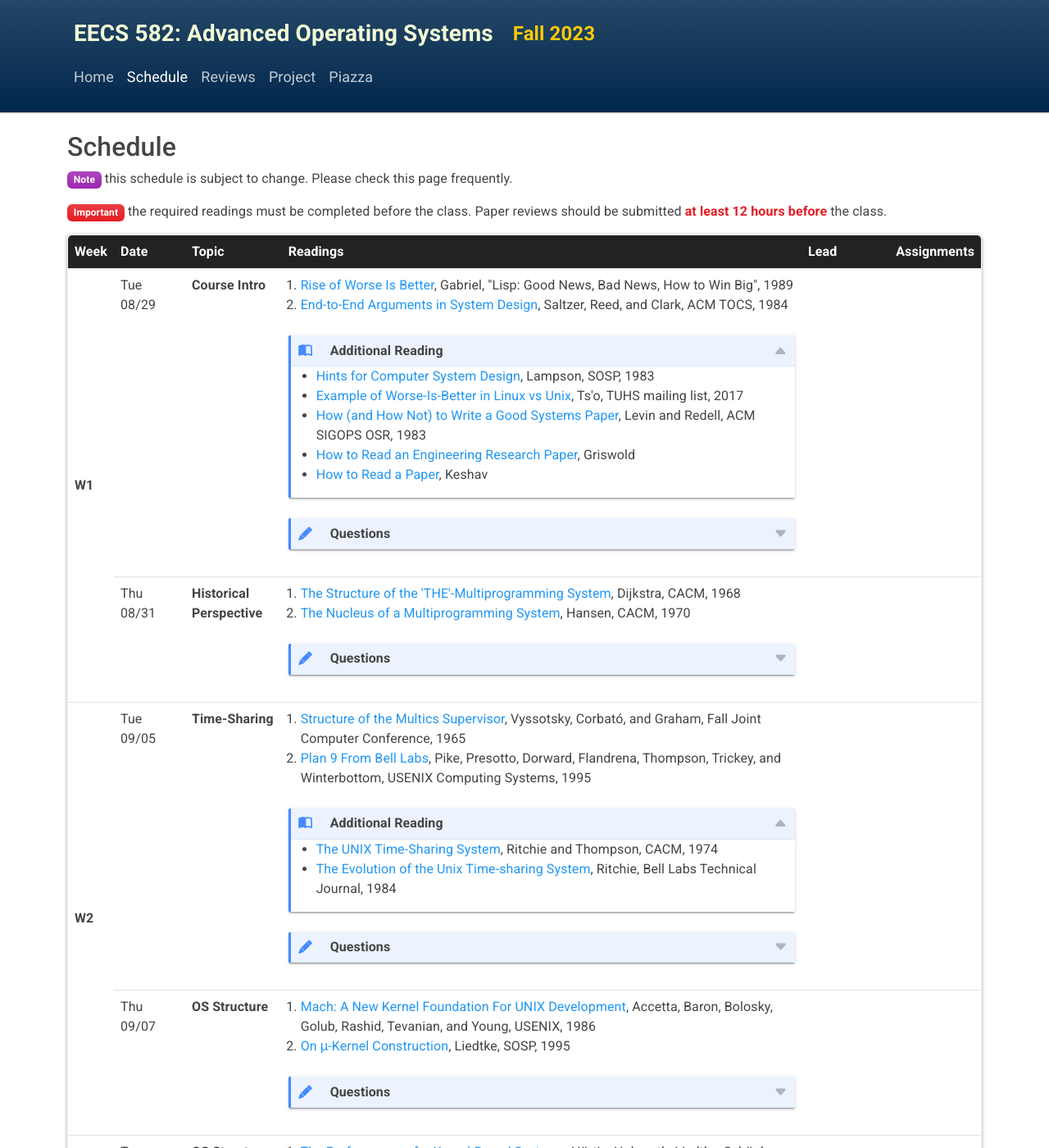
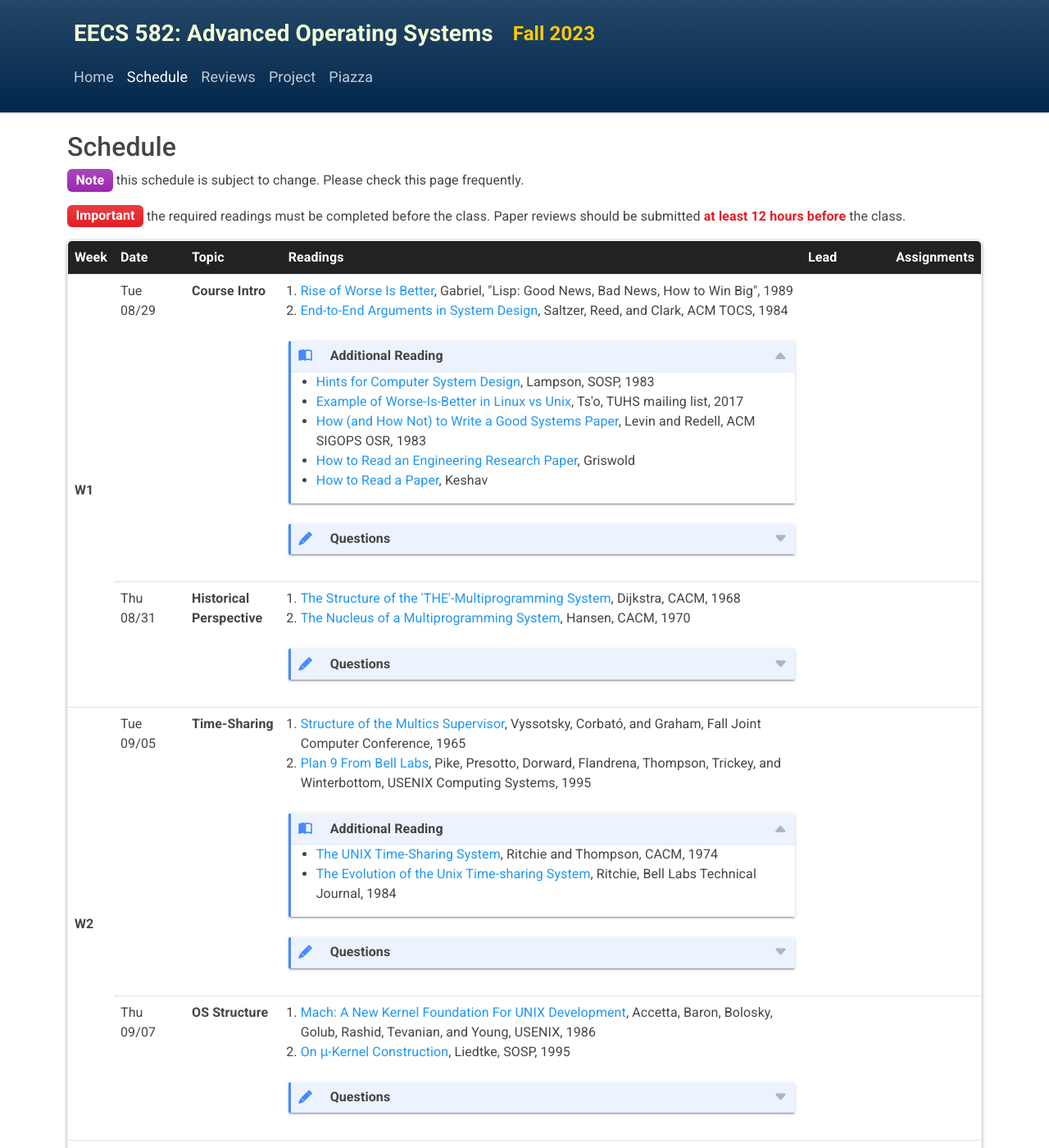
Before and after one commit to eecs582/eecs582.github.io, a Jekyll site: the page built from schedule.html, in a window 1280 px wide and 1400 px high. Shown: the whole window at 82% size. Built offline with Jekyll 4.4.1, drawn with Linux system fonts in a browser that asks for light colours.

Commit message:
medium badge

```diff
--- a/assets/css/site.css
+++ b/assets/css/site.css
@@ -52,6 +52,9 @@ html {
 }
 .bs-docs-navbar-masthead {
 	top: 62px;
+}
+.md-badge {
+  font-size: 16px;
 }
 .navbar {
   font-size: 18px;
--- a/schedule.html
+++ b/schedule.html
@@ -5,11 +5,11 @@ layout: schedule
 <h2>Schedule</h2>
 
 <p>
-<span class="badge bg-info">Note</span> this schedule is subject to change. Please check this page frequently.
+  <span class="badge bg-info md-badge">Note</span> this schedule is subject to change. Please check this page frequently.
 </p>
 
 <p>
-<span class="badge bg-danger">Important</span> the required readings must be completed before the class. Paper reviews should be submitted <b><span class="text-danger">at least 12 hours before</span></b> the class.
+<span class="badge bg-danger md-badge">Important</span> the required readings must be completed before the class. Paper reviews should be submitted <b><span class="text-danger">at least 12 hours before</span></b> the class.
 </p>
 
 <div class="border-table round-corner-table">
```
